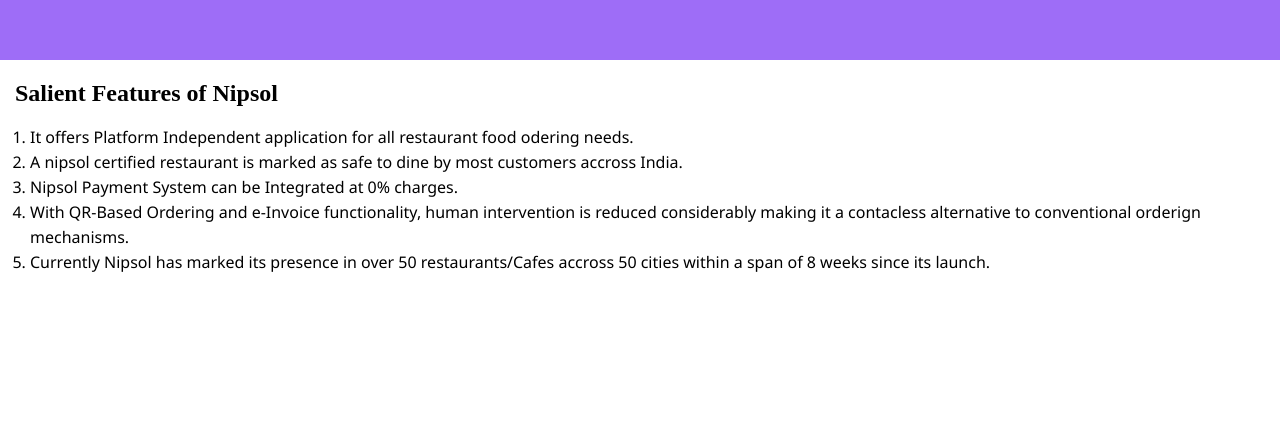
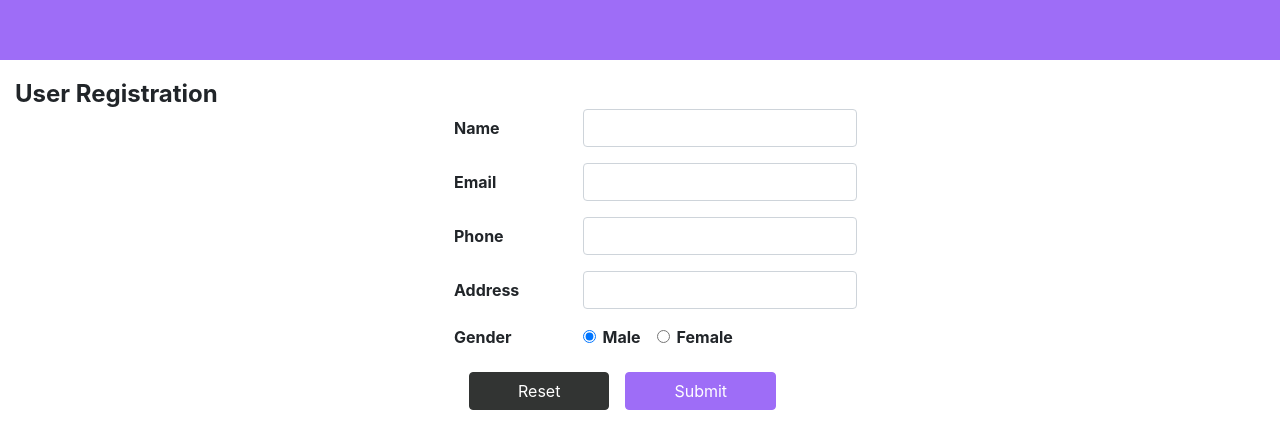
Before and after one commit to shubham1121/angular-ivy-dwfnjc, an Angular app: page / in a window 1280 px wide. Shown: the part 1540-1966 px from the top of the page. Before the commit the page ends 1815 px from the top, so only its background shows below. Built offline with nearby package versions, Linux system fonts and the light colour scheme; a web font is replaced by a local one.

Commit message:
Bootstrap Used for Designing Forms Section

```diff
--- a/src/app/app.component.css
+++ b/src/app/app.component.css
@@ -55,9 +55,23 @@
     font-size: x-large;
     padding-left: 15px;
   }
-  .main_body
-  { font-family:'Segoe UI', Tahoma, Geneva, Verdana, sans-serif;
-    line-height: 25px;
-    padding-left: 30px;
-    font-size:medium;
+  .details{
+    padding-top: 20px ;
+    text-align: center;
   }
+  .form-control
+  { width: min-content;
+
+  }
+.mycontainer{
+  padding-left: 30%;
+}
+
+.back-violet {
+  border-color: #9e6df7;
+  background-color:#9e6df7 ;
+}
+.back-black{
+  border-color: #323433;
+  background-color: #323433;
+}
--- a/src/app/app.component.html
+++ b/src/app/app.component.html
@@ -1,28 +1,84 @@
 <!DOCTYPE html>
+
 <head>
+    <link rel="stylesheet" href="https://cdn.jsdelivr.net/npm/bootstrap@4.5.3/dist/css/bootstrap.min.css"
+        integrity="sha384-TX8t27EcRE3e/ihU7zmQxVncDAy5uIKz4rEkgIXeMed4M0jlfIDPvg6uqKI2xXr2" crossorigin="anonymous">
     <link rel="stylesheet" href="app.component.css">
     <title>Home</title>
 </head>
+
 <body>
     <div class="top_head_band">
         <span class="top_heading">nipsol</span>
         <br>
-    <span class="top_sub_heading">CONTACTLESS ORDERING</span>
+        <span class="top_sub_heading">CONTACTLESS ORDERING</span>
     </div>
     <div class="sub_head_band">
-        <img id="img_style" src="https://trello-attachments.s3.amazonaws.com/6048607c61de5b708f69ce86/6048607c61de5b708f69ce91/x/20b01d0aea8268981a84c57b46c55355/nipsol_favicon.png" alt="nipsol">
-        <span class="img_site">   www.nipsol.com</span>
+        <img id="img_style"
+            src="https://trello-attachments.s3.amazonaws.com/6048607c61de5b708f69ce86/6048607c61de5b708f69ce91/x/20b01d0aea8268981a84c57b46c55355/nipsol_favicon.png"
+            alt="nipsol">
+        <span class="img_site"> www.nipsol.com</span>
     </div>
-    <div >
-        <h1 class="sub_head">Salient Features of Nipsol</h1>
-        <br>
-        <ol type="1" class="main_body">
-            <li>It offers Platform Independent application for all restaurant food odering needs.</li>
-            <li>A nipsol certified restaurant is marked as safe to dine by most customers accross India.</li>
-            <li>Nipsol Payment System can be Integrated at 0% charges.</li>
-            <li>With QR-Based Ordering and e-Invoice functionality, human intervention is reduced considerably making it a contacless alternative to conventional orderign mechanisms.</li>
-            <li>Currently Nipsol has marked its presence in over 50 restaurants/Cafes accross 50 cities within a span of 8 weeks since its launch.</li>
-        </ol>
+    <div>
+        <h1 class="sub_head"> <strong>User Registration</strong></h1>
     </div>
+    <div class="container mycontainer">
+        <form>
+            <div class="form-group row">
+                <label for="inputName" class="col-sm-2 col-form-label"> <strong>Name</strong></label>
+                <div class="col-sm-10">
+                    <input name="name" class="form-control" id="inputName">
+                </div>
+            </div>
+            <div class="form-group row">
+                <label for="inputEmail3" class="col-sm-2 col-form-label"><strong>Email</strong></label>
+                <div class="col-sm-10">
+                    <input type="email" class="form-control" id="inputEmail3">
+                </div>
+            </div>
+            <div class="form-group row">
+                <label for="inputPhone" class="col-sm-2 col-form-label"><strong>Phone</strong></label>
+                <div class="col-sm-10">
+                    <input type="tel" class="form-control" id="inputPhone">
+                </div>
+            </div>
+            <div class="form-group row">
+                <label for="inputAddress" class="col-sm-2 col-form-label"><strong>Address</strong></label>
+                <div class="col-sm-10">
+                    <input type="address" class="form-control" id="inputAddress">
+                </div>
+            </div>
+            <fieldset class="form-group">
+                <div class="row">
+                    <legend class="col-form-label col-sm-2 pt-0 "> <strong>Gender</strong> </legend>
+                    <div class="col-sm-10 d-flex">
+                        <div class="form-check d-flex">
+                            <input class="form-check-input " type="radio" name="gridRadios" id="gridRadios1"
+                                value="option1" checked>
+                            <label class="form-check-label" for="gridRadios1">
+                                <strong>Male</strong>
+                            </label>
+                        </div>
+                        <div class="form-check ml-3 ">
+                            <input class="form-check-input " type="radio" name="gridRadios" id="gridRadios2"
+                                value="option2">
+                            <label class="form-check-label" for="gridRadios2">
+                                <strong>Female</strong>
+                            </label>
+                        </div>
 
+                    </div>
+                </div>
+            </fieldset>
+
+            <div class="form-group ">
+                <div class="col-sm-10">
+                    <button type="reset" class="btn btn-primary  px-5  back-black">Reset
+                    </button>
+                    <button type="submit" class="btn btn-primary  px-5 ml-3 back-violet">Submit
+                    </button>
+                </div>
+            </div>
+        </form>
+    </div>
 </body>
```
